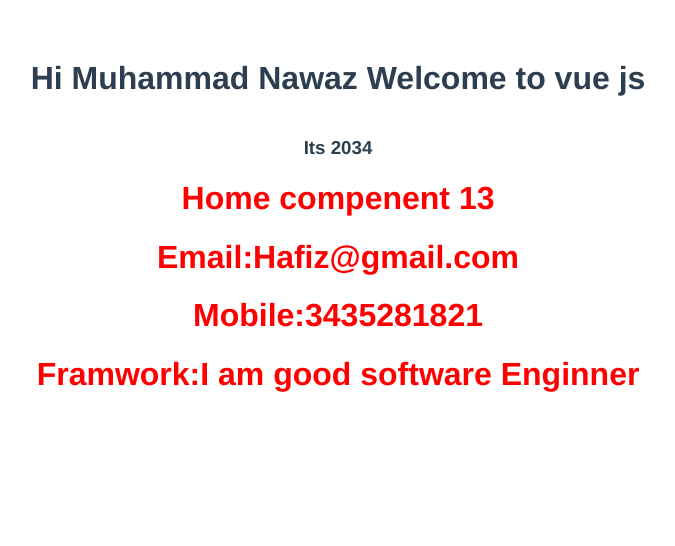
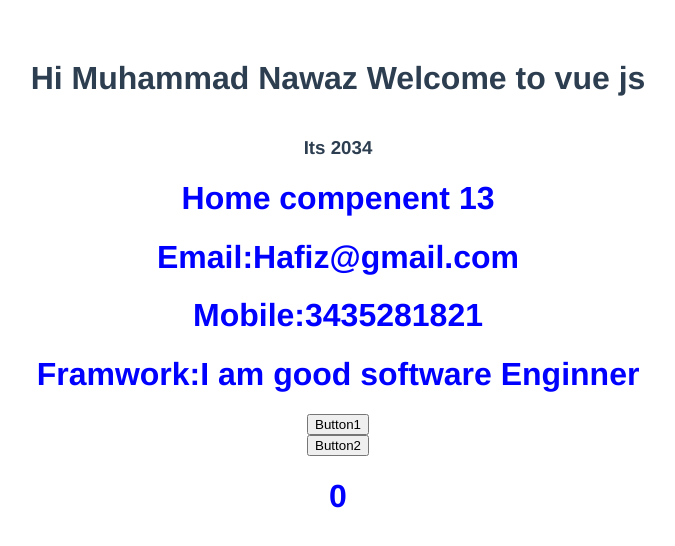
Before and after one commit to nawazfdev/Vue-Js, a Vue app in the folder chapter3/: page / in a window 1280 px wide. Shown: the top 546 px of the page, without its empty margins (302-977 px from the left). Built offline with nearby package versions, Linux system fonts and the light colour scheme.

Commit message:
in this commit i worked event , onmouseevent and onclick event

```diff
--- a/chapter3/src/components/Home.vue
+++ b/chapter3/src/components/Home.vue
@@ -1,8 +1,11 @@
 <template>
-    <h1>Home compenent {{ "MuhammadNawaz".length }}</h1>
+    <h1 v-on:mousemove="getConsole()">Home compenent {{ "MuhammadNawaz".length }}</h1>
     <h1>Email:{{ getData().email }}</h1>
     <h1>Mobile:{{ getData().Mobile }}</h1>
     <h1>Framwork:{{ getName("I am good software Enginner") }}</h1>
+    <button v-on:click="test()">Button1</button><br>
+    <button v-on:dblclick="test('button 2 is clicked')">Button2</button>
+    <h1>{{ count }}</h1>
 </template>
 <script>
 export default {
@@ -12,6 +15,7 @@
 
             email: "sardarnawaz122@gmail.com",
             Mobile: 3435281821,
+            count: 0
 
         }
     },
@@ -21,11 +25,19 @@
         },
         getData() {
             return {
-email:"Hafiz@gmail.com",
-Mobile:this.Mobile
+                email: "Hafiz@gmail.com",
+                Mobile: this.Mobile
 
 
             }
+        },
+        test() {
+            // this.count=this.count+1
+            this.count=70
+        },
+        getConsole() {
+
+            return console.warn("this is mousemove event")
         }
     },
 
@@ -36,7 +48,7 @@
 <style scoped>
 h1 {
 
-    color: red;
+    color:blue;
 
 
 
```
